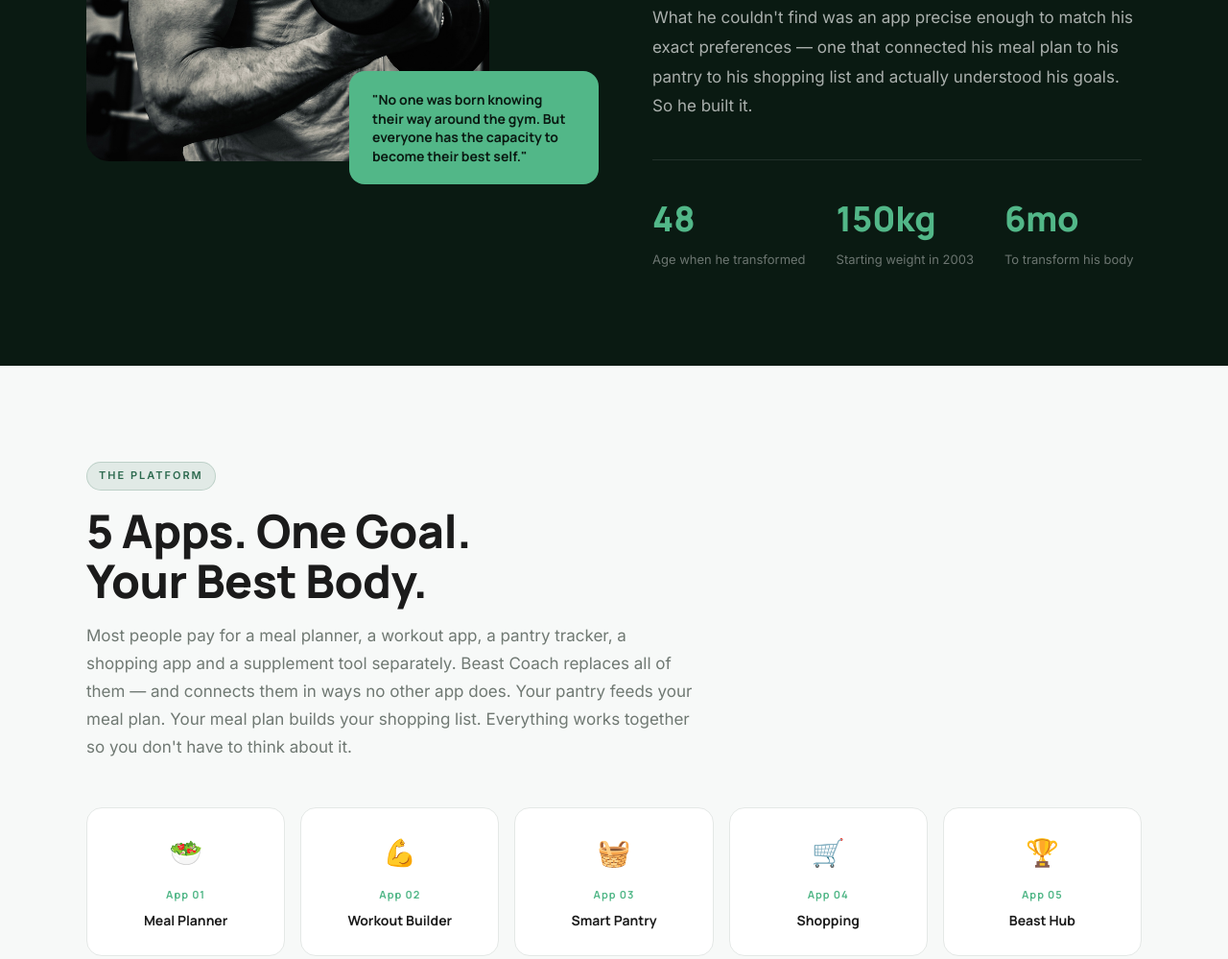
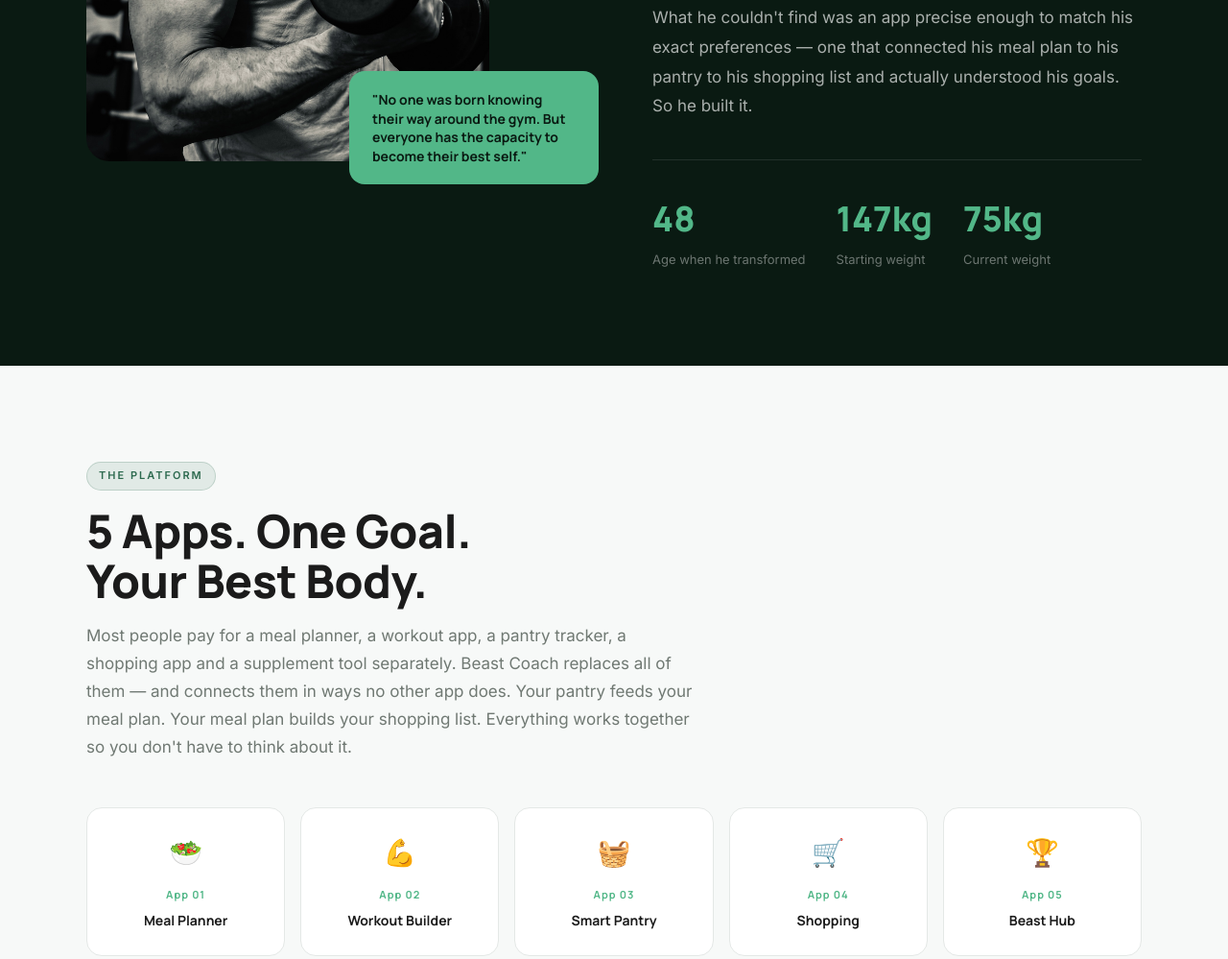
Before and after one commit to TheBeastCoach/beastcoach-website, a plain HTML site: page index.html in a window 1280 px wide. Shown: the part 1406-2405 px from the top of the page at 96% size. Drawn offline with Linux system fonts and the light colour scheme.

Commit message:
Add files via upload

```diff
--- a/index.html
+++ b/index.html
@@ -959,12 +959,12 @@
             <div class="founder-stat-label">Age when he transformed</div>
           </div>
           <div>
-            <div class="founder-stat-num">150kg</div>
-            <div class="founder-stat-label">Starting weight in 2003</div>
+            <div class="founder-stat-num">147kg</div>
+            <div class="founder-stat-label">Starting weight</div>
           </div>
           <div>
-            <div class="founder-stat-num">6mo</div>
-            <div class="founder-stat-label">To transform his body</div>
+            <div class="founder-stat-num">75kg</div>
+            <div class="founder-stat-label">Current weight</div>
           </div>
         </div>
       </div>
```
